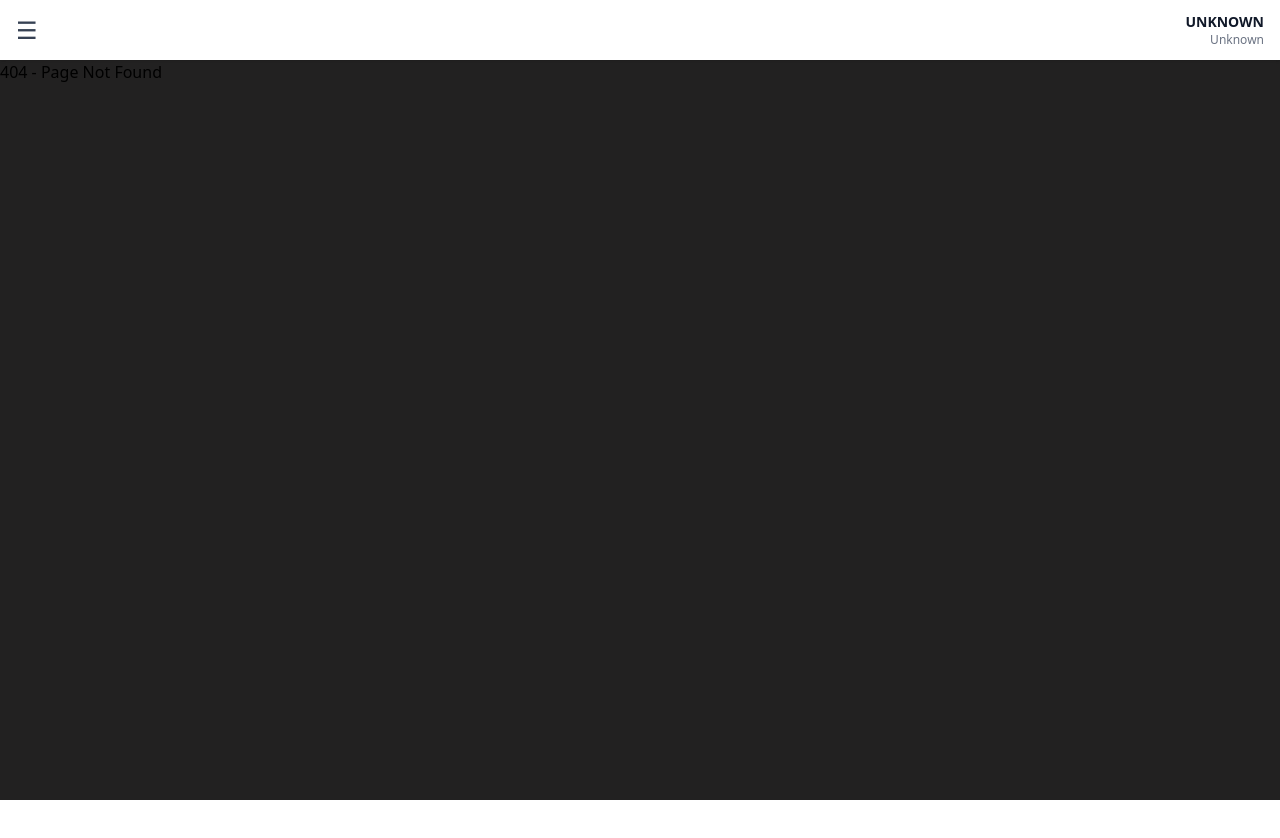
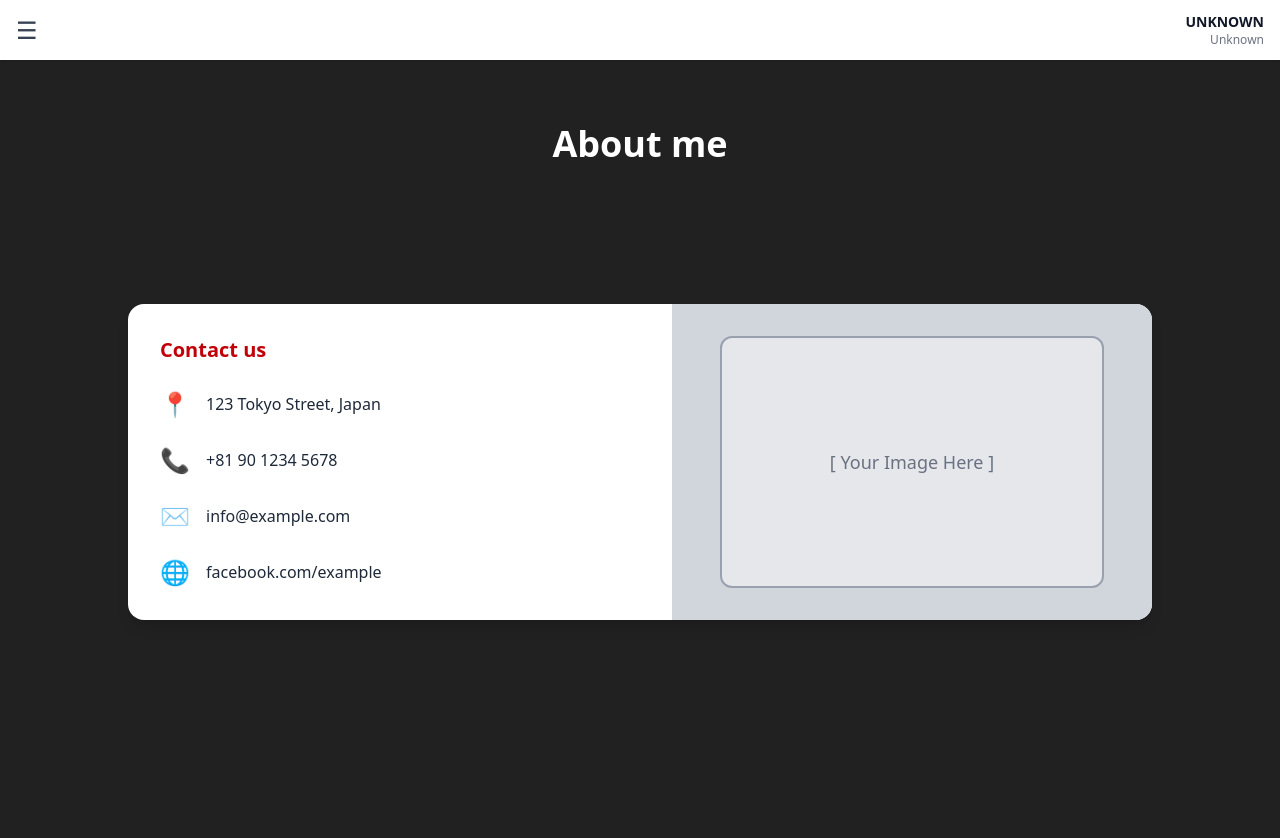
Before and after one commit to Ak1Ena/CarServiceSystem, a React (Vite) app in the folder frontend/: page /about in a window 1280 px wide. Before the commit this address had no page. Shown: the top 838 px of the page. Before the commit the page ends 800 px from the top, so only its background shows below. Built offline with nearby package versions, Linux system fonts and the light colour scheme.

Commit message:
Add About page and update routing; fix userRole casing in Navbar and Sidebar

```diff
--- a/frontend/src/app/routes.jsx
+++ b/frontend/src/app/routes.jsx
@@ -5,6 +5,7 @@ import PaymentRoutes from "../features/payment/route.jsx"
 import ReceiptRoutes from "../features/receipt/route.jsx"
 import ReserveRoutes from "../features/reserve/route.jsx"
 // import UserRoutes from "../features/user/route.jsx"
+import About from "../pages/About.jsx"
 export default function AppRoutes(){
     return (
         <Routes>
@@ -15,6 +16,7 @@ export default function AppRoutes(){
             <Route path="/reservations/*" element={<ReserveRoutes />}/>
             <Route path="/" element={<div>TESTING</div>}/>
             <Route path="*" element={<div>404 - Page Not Found</div>} />
+            <Route path="/about" element={<About />} />
         </Routes>
     )
 }
--- a/frontend/src/components/Navbar.jsx
+++ b/frontend/src/components/Navbar.jsx
@@ -1,7 +1,7 @@
 import { useSelector } from "react-redux";
 
 export default function Navbar({ toggleSidebar }) {
-    const userRole = localStorage.getItem("UserRole") || "Unknown";
+    const userRole = localStorage.getItem("userRole") || "Unknown";
     const user = useSelector((state) => state.user);
     const username = user?.name || "UNKNOWN";
     return (
--- a/frontend/src/components/Sidebar.jsx
+++ b/frontend/src/components/Sidebar.jsx
@@ -8,7 +8,7 @@ export default function Sidebar({ open, toggleSidebar }) {
     { name: "Edit Car", icon: "", link: "/cars/edit-car" },
     { name: "Accept Reservation", icon: "", link: "/reservations/accept-reservation" },
     { name: "Confirm Payment", icon: "", link: "/payments" },
-    { name: "About Us", icon: "", link: "/about-us" },
+    { name: "About Us", icon: "", link: "/about" },
   ]
   const renterBar = [
     { name: "Reservations", icon: "", link: "/reservations" },
--- a/frontend/src/features/payment/pages/PaymentList.jsx
+++ b/frontend/src/features/payment/pages/PaymentList.jsx
@@ -14,11 +14,11 @@ function PaymentList() {
     const { list, loading, error } = useSelector((state) => state.payment);
 
     useEffect(() => {
-        if (ownerId && (!list || list.length === 0)) {
+        if (ownerId && !loading && (!list || list.length === 0)) {
             dispatch(getPaymentsByOwner(ownerId));
         }
+
     }, [dispatch, ownerId]);
-    console.log(list)
 
     return (
         <div className="flex flex-col items-center min-h-screen bg-[#1e1e1e] py-16">
--- /dev/null
+++ b/frontend/src/pages/About.jsx
@@ -0,0 +1,52 @@
+import React from "react";
+
+export default function About() {
+  return (
+    <div className="min-h-screen text-white flex flex-col items-center py-16 px-6">
+      {/* Title */}
+      <h1 className="text-4xl font-bold mb-8 text-center">About me</h1>
+
+      {/* Description lines */}
+      <div className="text-gray-300 max-w-3xl mb-16">
+        <p className="border-t border-gray-500 w-full my-2"></p>
+        <p className="border-t border-gray-500 w-full my-2"></p>
+        <p className="border-t border-gray-500 w-full my-2"></p>
+        <p className="border-t border-gray-500 w-full my-2"></p>
+      </div>
+
+      {/* Contact and Image */}
+      <div className="bg-white rounded-2xl flex flex-col md:flex-row w-full max-w-5xl shadow-lg overflow-hidden">
+        {/* Contact section */}
+        <div className="flex-1 p-8 text-black">
+          <h2 className="text-xl font-semibold text-red-700 mb-6">Contact us</h2>
+
+          <ul className="space-y-6 text-gray-800">
+            <li className="flex items-center gap-4">
+              <span className="text-2xl">📍</span>
+              <span>123 Tokyo Street, Japan</span>
+            </li>
+            <li className="flex items-center gap-4">
+              <span className="text-2xl">📞</span>
+              <span>+81 90 1234 5678</span>
+            </li>
+            <li className="flex items-center gap-4">
+              <span className="text-2xl">✉️</span>
+              <span>info@example.com</span>
+            </li>
+            <li className="flex items-center gap-4">
+              <span className="text-2xl">🌐</span>
+              <span>facebook.com/example</span>
+            </li>
+          </ul>
+        </div>
+
+        {/* Image section */}
+        <div className="flex-1 bg-gray-300 flex items-center justify-center">
+          <div className="w-4/5 h-4/5 bg-gray-200 border-2 border-gray-400 rounded-xl flex items-center justify-center">
+            <span className="text-gray-500 text-lg">[ Your Image Here ]</span>
+          </div>
+        </div>
+      </div>
+    </div>
+  );
+}
```
